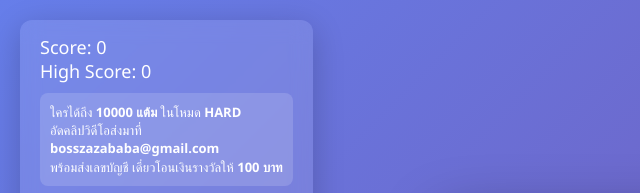
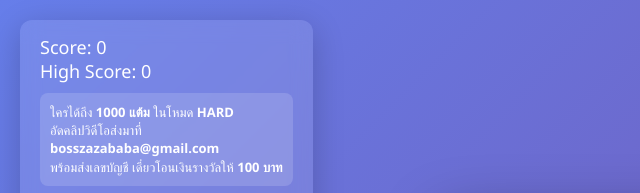
Before and after one commit to 6510122115057-ops/snake-monster-game, a plain HTML site: page index.html in a window 1280 px wide. Shown: the top 193 px of the page, 0-640 px from the left. Drawn offline with Linux system fonts and the light colour scheme.

Commit message:
Update score threshold in advertisement section

```diff
--- a/index.html
+++ b/index.html
@@ -86,7 +86,7 @@
 
     <!-- โฆษณาที่คุณต้องการ -->
   <div style="margin-top:10px; font-size:13px; line-height:1.4; background:rgba(255,255,255,0.15); padding:10px; border-radius:8px;">
-    ใครได้ถึง <b>10000 แต้ม</b> ในโหมด <b>HARD</b><br>
+    ใครได้ถึง <b>1000 แต้ม</b> ในโหมด <b>HARD</b><br>
     อัดคลิปวิดีโอส่งมาที่<br>
     <b>bosszazababa@gmail.com</b><br>
     พร้อมส่งเลขบัญชี เดี๋ยวโอนเงินรางวัลให้ <b>100 บาท</b>
```
